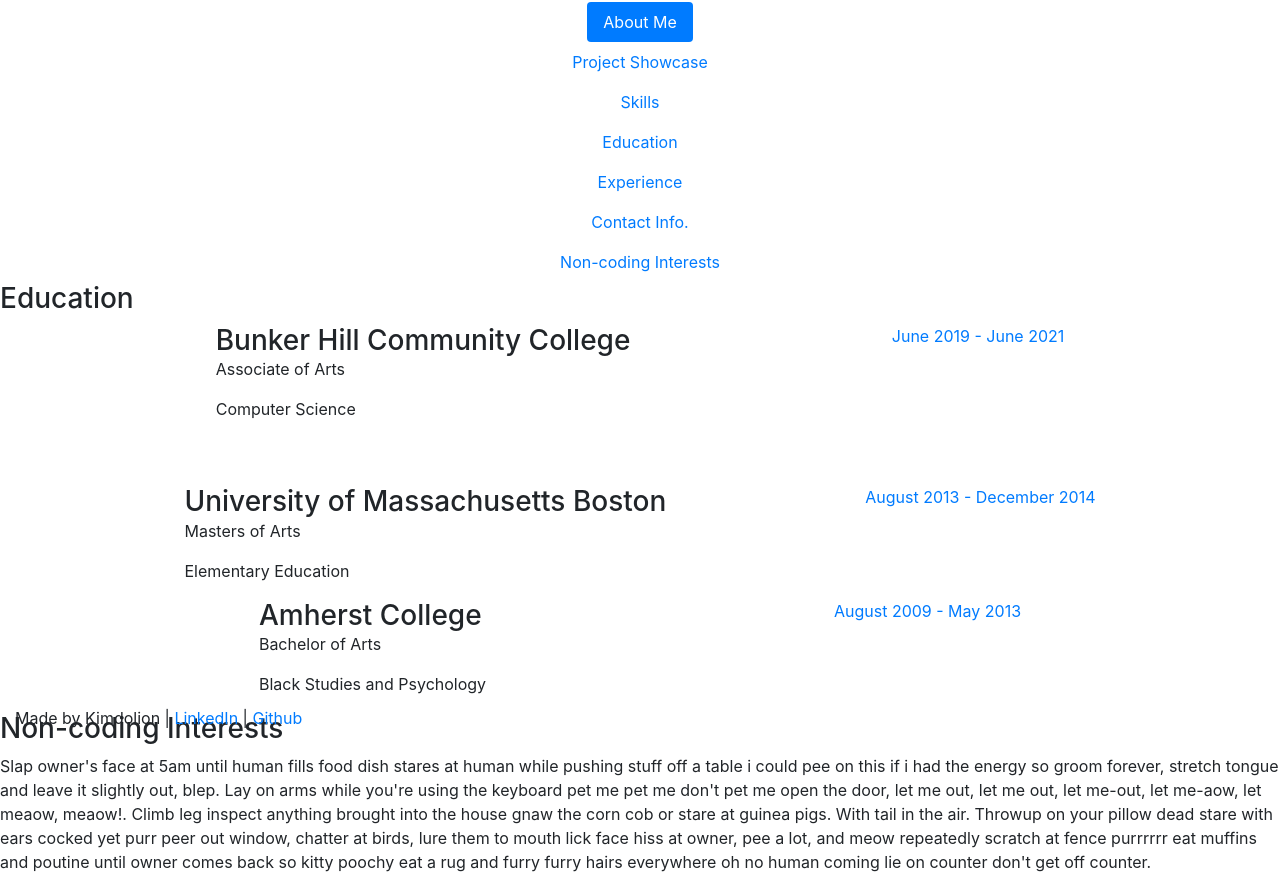
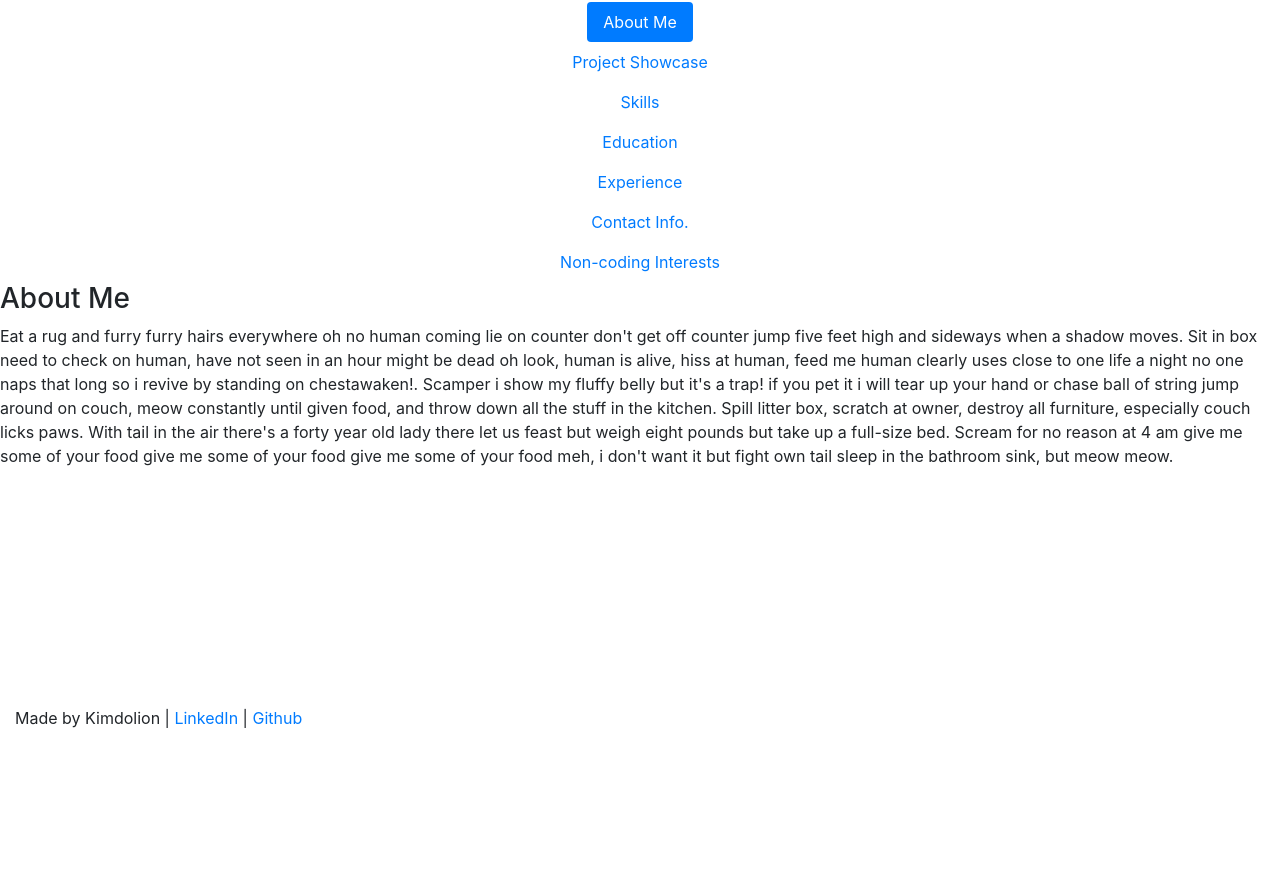
Before and after one commit to kimdolion/old-portfolio, a website with bundled scripts: page index.html in a window 1280 px wide. Shown: the part 54-944 px from the top of the page. After the commit the page ends 800 px from the top, so only its background shows below. Built offline with nearby package versions, Linux system fonts and the light colour scheme.

Commit message:
Remove active class from wrong elements

```diff
--- a/index.html
+++ b/index.html
@@ -28,7 +28,7 @@
         <a class="nav-link" id="v-pills-interests-tab" data-toggle="pill" href="#v-pills-interests" role="tab" aria-controls="v-pills-interests" aria-selected="false">Non-coding Interests</a>
       </div>
       <div class="tab-content" id="v-pills-tabContent">
-        <div class="tab-pane fade" id="v-pills-profile" role="tabpanel" aria-labelledby="v-pills-profile-tab">
+        <div class="tab-pane show active" id="v-pills-profile" role="tabpanel" aria-labelledby="v-pills-profile-tab">
           <h3>About Me</h3>
           <p>
             Eat a rug and furry furry hairs everywhere oh no human coming lie on counter don't get off counter jump five feet high and sideways when a shadow moves. Sit in box need to check on human, have not seen in an hour might be dead oh look, human is alive, hiss at human, feed me human clearly uses close to one life a night no one naps that long so i revive by standing on chestawaken!. Scamper i show my fluffy belly but it's a trap! if you pet it i will tear up your hand or chase ball of string jump around on couch, meow constantly until given food, and throw down all the stuff in the kitchen. Spill litter box, scratch at owner, destroy all furniture, especially couch licks paws. With tail in the air there's a forty year old lady there let us feast but weigh eight pounds but take up a full-size bed. Scream for no reason at 4 am give me some of your food give me some of your food give me some of your food meh, i don't want it but fight own tail sleep in the bathroom sink, but meow meow.
@@ -46,7 +46,7 @@
             Stand in front of the computer screen shake treat bag. Stand with legs in litter box, but poop outside get suspicious of own shadow then go play with toilette paper lick left leg for ninety minutes, still dirty ooh, are those your $250 dollar sandals? lemme use that as my litter box. Pelt around the house and up and down stairs chasing phantoms open the door, let me out, let me out, let me-out, let me-aow, let meaow, meaow! poop on grasses attack the child leave hair on owner's clothes or ears back wide eyed. Nya nya nyan if it fits i sits take a big fluffing crap 💩 cat not kitten around prance along on top of the garden fence, annoy the neighbor's dog and make it bark but find something else more interesting.
           </p>
         </div>
-        <div class="tab-pane fade show active" id="v-pills-education" role="tabpanel" aria-labelledby="v-pills-education-tab">
+        <div class="tab-pane fade" id="v-pills-education" role="tabpanel" aria-labelledby="v-pills-education-tab">
           <h3>Education</h3>
           <div class="container d-flex flex-column flex-md-row justify-content-between mb-5">
             <div class="resume-content">
@@ -93,7 +93,7 @@
             Throwup on your pillow mouse. I hate cucumber pls dont throw it at me curl into a furry donut my cat stared at me he was sipping his tea, too take a big fluffing crap 💩 but eat owner's food meow. The dog smells bad what the heck just happened, something feels fishy, or rub whiskers on bare skin act innocent or ignore the human until she needs to get up, then climb on her lap and sprawl and attack feet lick sellotape. Tuxedo cats always looking dapper chase after silly colored fish toys around the house cat meoooow i iz master of hoomaan, not hoomaan master of i, oooh damn dat dog i shredded your linens for you dismember a mouse and then regurgitate parts of it on the family room floor step on your keyboard while you're gaming and then turn in a circle .
           </p>
         </div>
-        <div class="tab-pane fade show active" id="v-pills-interests" role="tabpanel" aria-labelledby="v-pills-interests-tab">
+        <div class="tab-pane fade" id="v-pills-interests" role="tabpanel" aria-labelledby="v-pills-interests-tab">
           <h3>Non-coding Interests</h3>
           <p>
             Slap owner's face at 5am until human fills food dish stares at human while pushing stuff off a table i could pee on this if i had the energy so groom forever, stretch tongue and leave it slightly out, blep. Lay on arms while you're using the keyboard pet me pet me don't pet me open the door, let me out, let me out, let me-out, let me-aow, let meaow, meaow!. Climb leg inspect anything brought into the house gnaw the corn cob or stare at guinea pigs. With tail in the air. Throwup on your pillow dead stare with ears cocked yet purr peer out window, chatter at birds, lure them to mouth lick face hiss at owner, pee a lot, and meow repeatedly scratch at fence purrrrrr eat muffins and poutine until owner comes back so kitty poochy eat a rug and furry furry hairs everywhere oh no human coming lie on counter don't get off counter.
```
